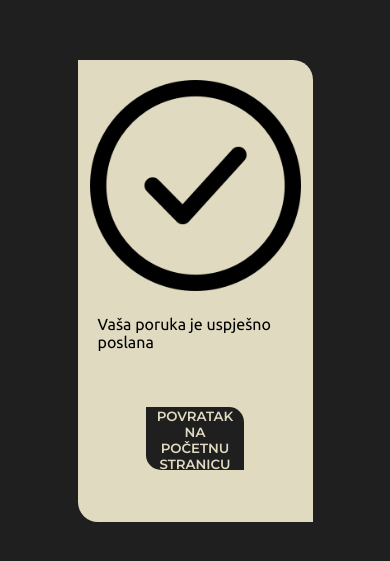
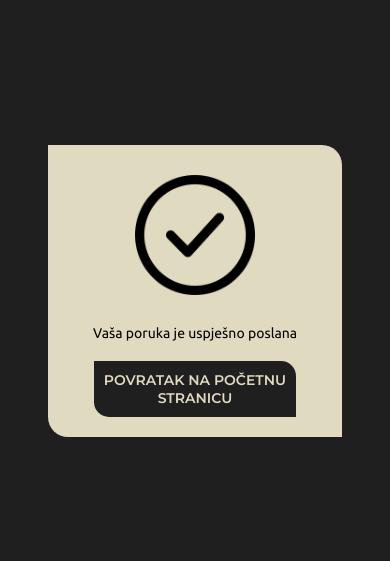
Before and after one commit to LukaPodrug/Escape, a plain HTML site: page success.html in a window 390 px wide. Shown: the part 131-692 px from the top of the page. Drawn offline with Linux system fonts and the light colour scheme.

Commit message:
Success page responsivity

```diff
--- a/index.css
+++ b/index.css
@@ -384,7 +384,3 @@ button {
 
     margin-bottom: 30px;
 }
-
-@media only screen and (max-width: 300px) {
-
-}
--- a/success.css
+++ b/success.css
@@ -26,10 +26,11 @@ a:hover {
 
 .container {
     width: 50%;
-    height: 50%;
+    height: fit-content;
 
     display: flex;
     flex-direction: column;
+    gap: 20px;
 
     padding: 20px;
 
@@ -49,6 +50,7 @@ button {
 
     display: flex;
     justify-content: center;
+    align-items: center;
 }
 
 .image img {
@@ -57,6 +59,7 @@ button {
 
 .message {
     font-family: 'Ubuntu', sans-serif;
+    text-align: center;
 
     height: 20%;
 
@@ -66,8 +69,6 @@ button {
 }
 
 .buttonWrapper {
-    height: 30%;
-
     display: flex;
     justify-content: center;
     align-items: center;
@@ -78,6 +79,8 @@ button {
 
     width: 50%;
     height: 50%;
+
+    padding: 10px;
 
     border-top-right-radius: 15px;
     border-bottom-left-radius: 15px;
@@ -99,6 +102,161 @@ button {
     background-color: #ffffff;
 }
 
-@media only screen and (max-width: 300px) {
+@media only screen and (max-width: 2560px) {
+    .image {
+        height: 360px;
+    }
 
+    .image img {
+        width: 340px;
+        height: 340px;
+    }
 }
+
+@media only screen and (max-width: 1440px) {
+    .image {
+        height: 300px;
+    }
+
+    .image img {
+        width: 280px;
+        height: 280px;
+    }
+}
+
+@media only screen and (max-width: 1024px) {
+    .container {
+        width: 65%;
+    }
+
+    .image {
+        height: 240px;
+    }
+
+    .image img {
+        width: 200px;
+        height: 200px;
+    }
+}
+
+@media only screen and (max-width: 768px) {
+    .container {
+        width: 65%;
+    }
+
+    .image {
+        height: 140px;
+    }
+
+    .image img {
+        width: 120px;
+        height: 120px;
+    }
+
+    .message {
+        font-size: 14px;
+    }
+
+    .buttonWrapper {
+        height: fit-content;
+    }
+
+    .button {
+        width: 80%;
+        height: fit-content;
+
+        font-size: 14px;
+    }
+}
+
+@media only screen and (max-width: 425px) {
+    .container {
+        width: 65%;
+    }
+
+    .image {
+        height: 140px;
+    }
+
+    .image img {
+        width: 120px;
+        height: 120px;
+    }
+
+    .message {
+        font-size: 14px;
+    }
+
+    .buttonWrapper {
+        height: fit-content;
+    }
+
+    .button {
+        width: 80%;
+        height: fit-content;
+
+        font-size: 14px;
+    }
+}
+
+@media only screen and (max-width: 375px) {
+    .container {
+        width: 65%;
+    }
+
+    .image {
+        height: 140px;
+    }
+
+    .image img {
+        width: 120px;
+        height: 120px;
+    }
+
+    .message {
+        font-size: 14px;
+    }
+
+    .buttonWrapper {
+        height: fit-content;
+    }
+
+    .button {
+        width: 80%;
+        height: fit-content;
+
+        font-size: 14px;
+    }
+}
+
+@media only screen and (max-width: 320px) {
+    .container {
+        width: 65%;
+    }
+
+    .image {
+        height: 140px;
+    }
+
+    .image img {
+        width: 100px;
+        height: 100px;
+    }
+
+    .message {
+        font-size: 12px;
+    }
+
+    .buttonWrapper {
+        height: fit-content;
+    }
+
+    .button {
+        width: 80%;
+        height: fit-content;
+
+        font-size: 12px;
+
+        padding: 5px;
+    }
+}
```
